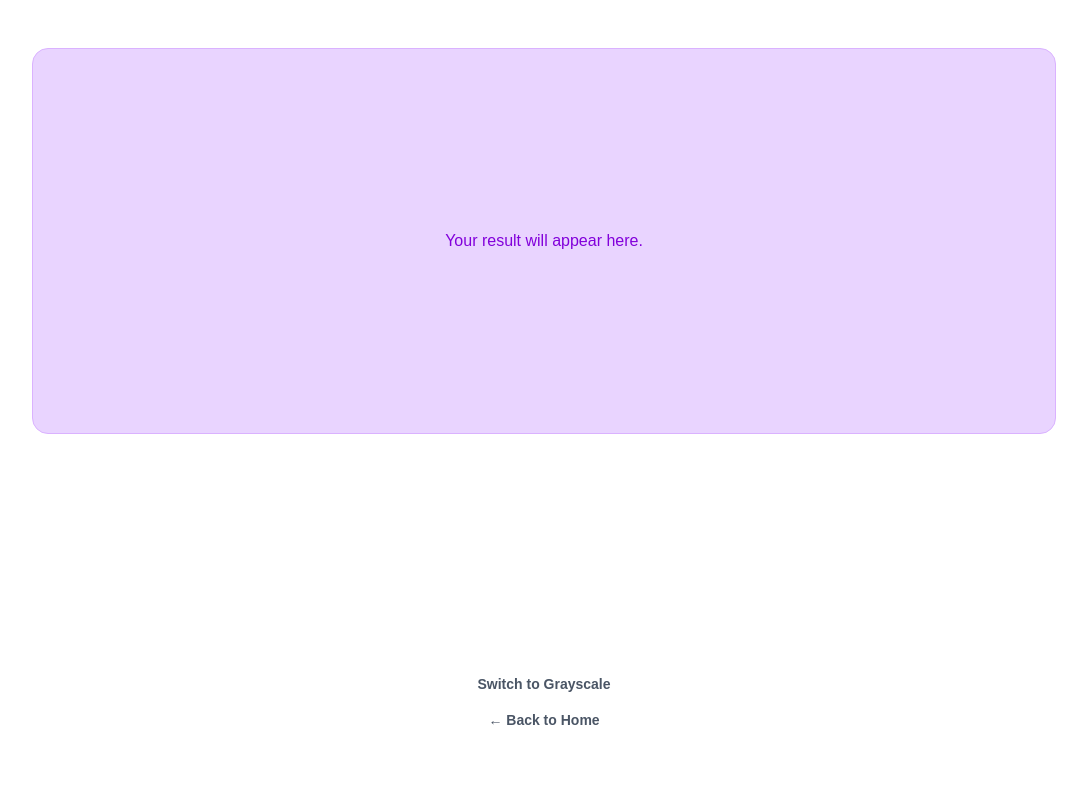
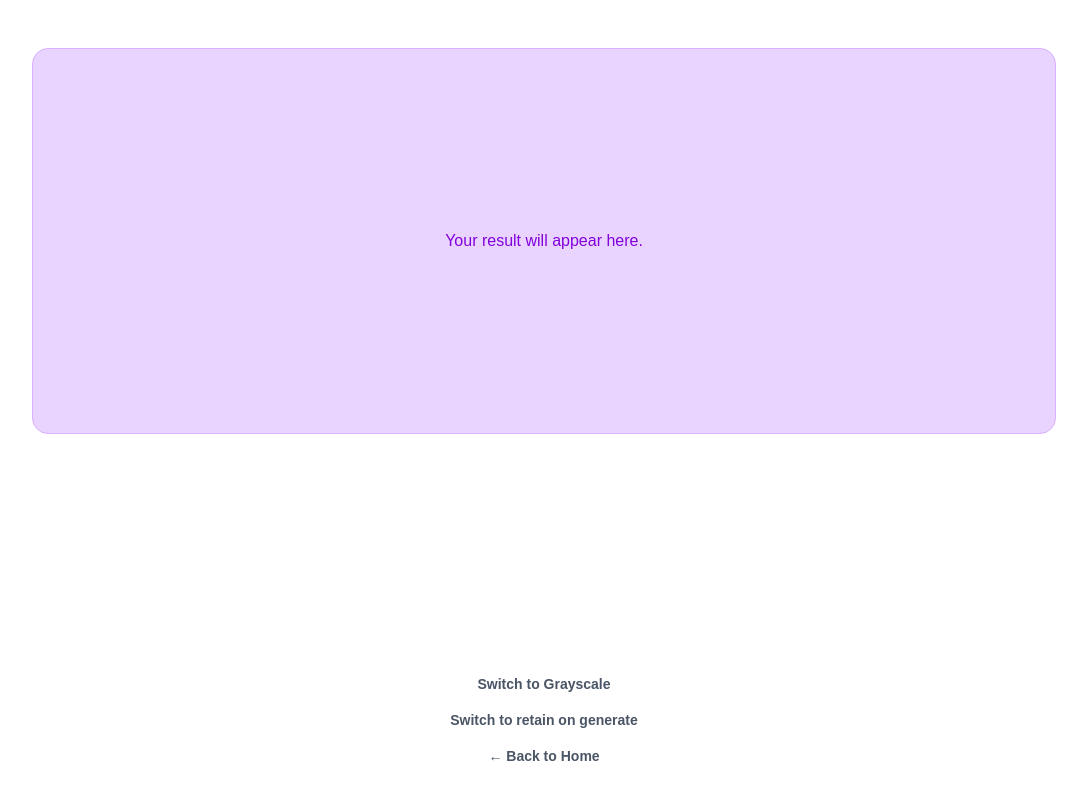
Before and after one commit to Fush1m1/resume-app-client, a Next.js app: page /tryOn in a window 1280 px wide. Shown: the part 999-1799 px from the top of the page, without its empty margins (96-1183 px from the left). Built offline with nearby package versions, Linux system fonts and the light colour scheme.

Commit message:
chore: clear on generate

```diff
--- /dev/null
+++ b/src/app/tryOn/components/ToggleClearOnGenerateButton.tsx
@@ -0,0 +1,15 @@
+type ToggleClearOnGenerateButtonProps = {
+  clearOnGenerate: boolean;
+  onClick: () => void;
+};
+
+export function ToggleClearOnGenerateButton({ clearOnGenerate, onClick }: ToggleClearOnGenerateButtonProps) {
+  return (
+    <button
+      onClick={onClick}
+      className="text-sm font-semibold text-gray-600 hover:text-gray-800 transition-colors"
+    >
+      {clearOnGenerate ? "Switch to retain on generate" : "Switch to clear on generate"}
+    </button>
+  );
+}
--- a/src/app/tryOn/page.tsx
+++ b/src/app/tryOn/page.tsx
@@ -9,6 +9,7 @@ import { Header } from "./components/Header";
 import { BackHomeButton } from "./components/BackHomeButton";
 import { ToggleThemeButton } from "./components/ToggleThemeButton";
 import { ResultView } from "./components/ResultView";
+import { ToggleClearOnGenerateButton } from "./components/ToggleClearOnGenerateButton";
 
 export default function TryOn() {
   const [selectedPerson, setSelectedPerson] = useState<string | null>(null);
@@ -18,6 +19,7 @@ export default function TryOn() {
   const [resultImage, setResultImage] = useState<string | null>(null);
   const resultViewRef = useRef<HTMLDivElement>(null);
   const [isBlackAndWhite, setIsBlackAndWhite] = useState(false);
+  const [clearOnGenerate, setClearOnGenerate] = useState(true);
 
   const runScript = async() => {
     if (!selectedPerson || !selectedDress) {
@@ -28,8 +30,10 @@ export default function TryOn() {
     setLoading(true);
     setError(null);
     setResultImage(null);
-    setSelectedPerson(null);
-    setSelectedDress(null);
+    if (clearOnGenerate) {
+      setSelectedPerson(null);
+      setSelectedDress(null);
+    }
     try {
       const apiUrl = new URL("/api/vton", window.location.origin).href;
       const res = await fetch(apiUrl, {
@@ -86,6 +90,10 @@ export default function TryOn() {
           <ToggleThemeButton
             isBlackAndWhite={isBlackAndWhite}
             onClick={() => setIsBlackAndWhite(!isBlackAndWhite)}
+          />
+          <ToggleClearOnGenerateButton
+            clearOnGenerate={clearOnGenerate}
+            onClick={() => setClearOnGenerate(!clearOnGenerate)}
           />
           <BackHomeButton />
         </div>
```
